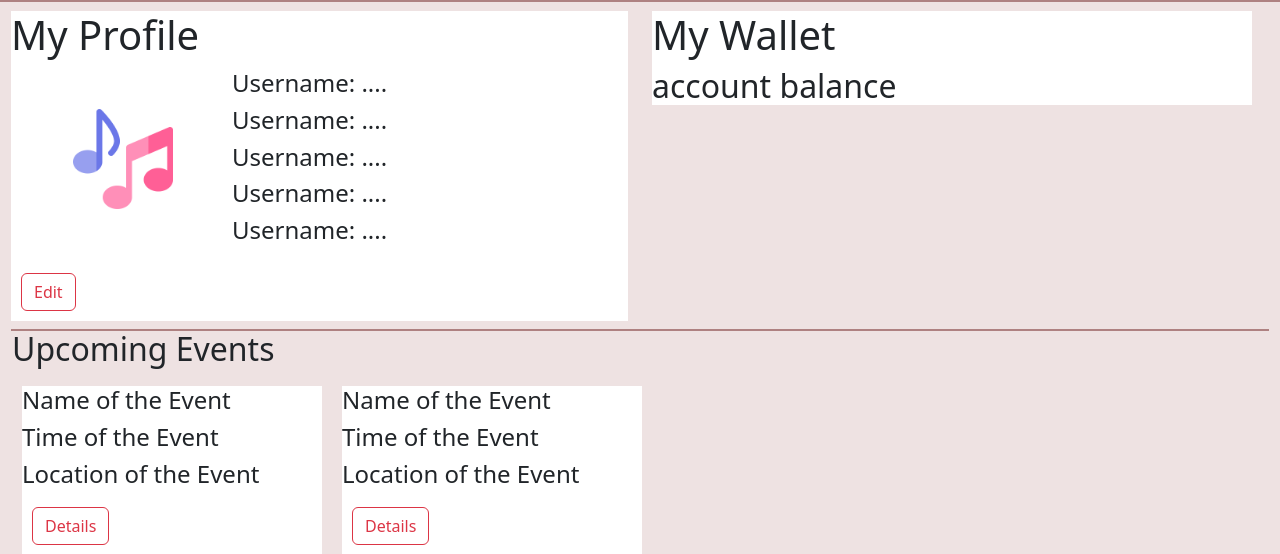
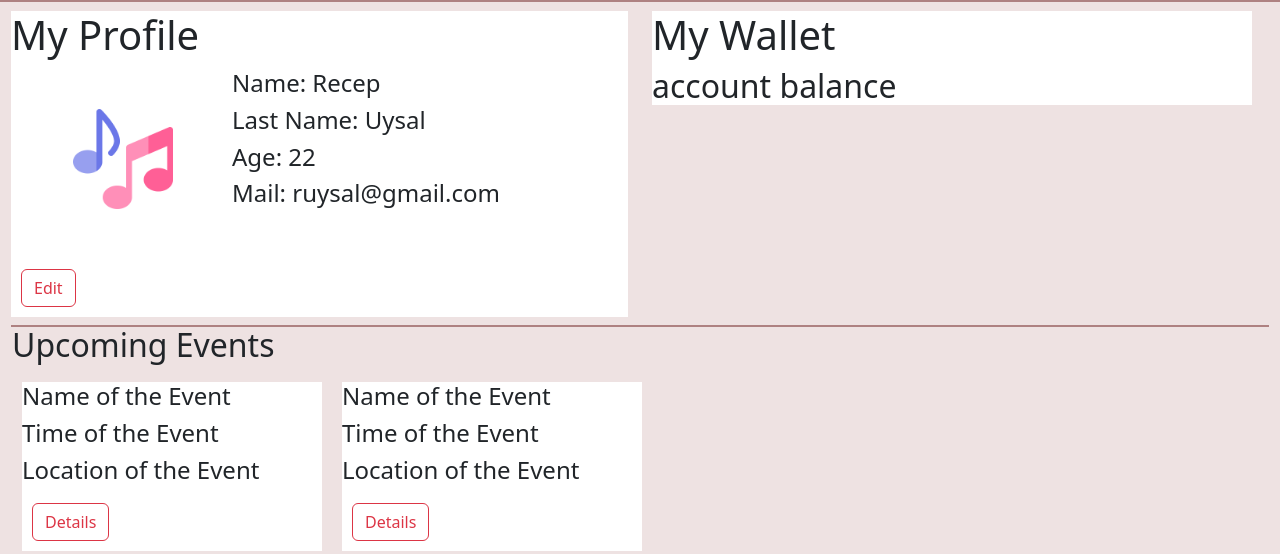
Before and after one commit to cs353-project/Local_Events_App, a PHP site: page /profile.php in a window 1280 px wide. Shown: the part 60-614 px from the top of the page. Run offline with PHP 8.4, Linux system fonts and the light colour scheme; a user stored in the database is signed in; data comes from the database, SQL or seed files in the repository.

Commit message:
Update profile.php

```diff
--- a/profile.php
+++ b/profile.php
@@ -1,4 +1,5 @@
 <?php session_start(); ?>
+<?php include("api/connection.php") ?>
 <!DOCTYPE html>
 <html lang="en">
 <link href="https://cdn.jsdelivr.net/npm/bootstrap@5.2.1/dist/css/bootstrap.min.css" rel="stylesheet">
@@ -7,7 +8,7 @@
 
     <body>
         <?php include_once("navbar.php"); ?>
-
+        <?php $userID = $_SESSION["id"]; ?>
 
         <div style="margin:10px">
             <div class="row">
@@ -20,13 +21,20 @@
                                         <img style="margin:40px" src="musical-note.png" alt="Event Image" width="100" height="100">
                                     </div>
 
-                                    <div class="col-8 ">
-                                        <h4>Username: ....<h4>
-                                                <h4>Username: ....<h4>
-                                                        <h4>Username: ....<h4>
-                                                                <h4>Username: ....<h4>
-                                                                        <h4>Username: ....<h4>
-                                    </div>
+                                    <?php
+                                        $query = "SELECT * FROM user WHERE id = $userID";
+                                        $result = mysqli_query($connection, $query);
+
+                                        while ($row = mysqli_fetch_assoc($result))
+                                        {
+                                            echo '<div class="col-8 ">
+                                                    <h4>Name: ' . $row["first_name"] . ' ' . $row["middle_name"] . '<h4>
+                                                    <h4>Last Name: ' . $row["last_name"] . '<h4>
+                                                    <h4>Age: ' . $row["age"] . '<h4>
+                                                    <h4>Mail: ' . $row["mail"] . '<h4>
+                                                </div>';
+                                        }
+                                    ?>
 
                                 </div>
 
@@ -34,16 +42,14 @@
                                     style="margin:10px">Edit</a>
                     </div>
 
-
-
                 </div>
                 <div class="col-6">
                     <div style="width:600px; background-color: white;">
                         <h1>My Wallet<h2>
 
-                                <div>
-                                    <p>account balance</p>
-                                </div>
+                            <div>
+                                <p>account balance</p>
+                            </div>
                     </div>
 
                 </div>
```
